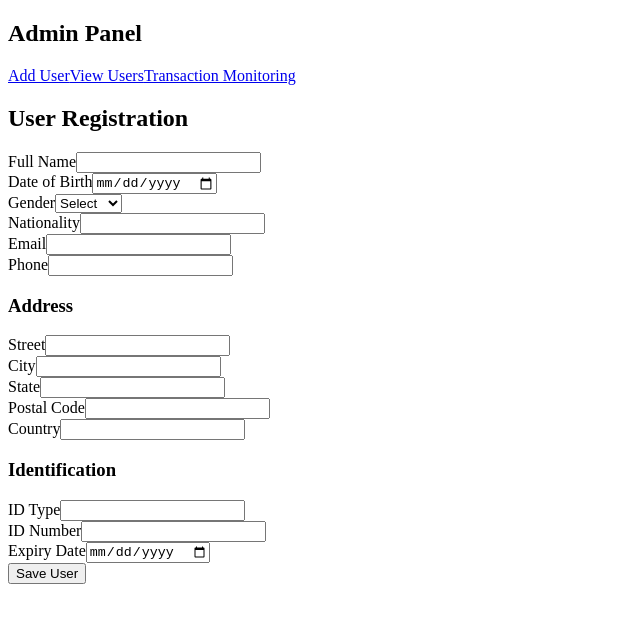
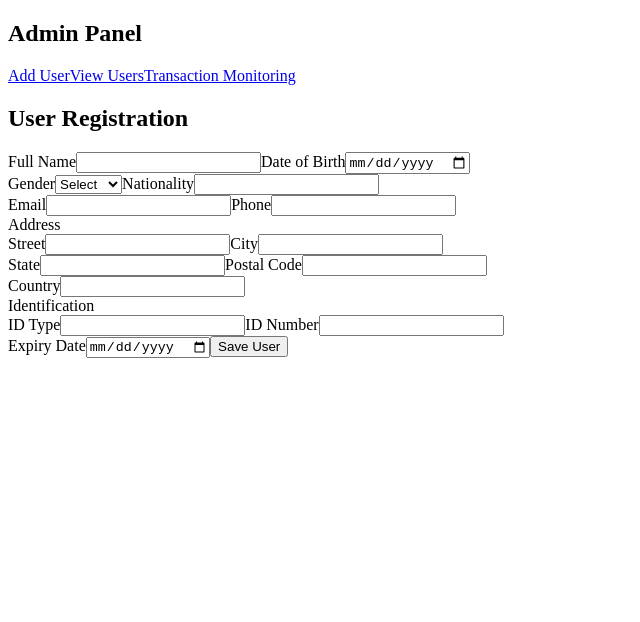
Before and after one commit to Amarjeet01p/admin-panel-monitor, a React (Create React App) app in the folder frontend/: page / in a window 1280 px wide. Shown: the top 622 px of the page, without its empty margins (0-640 px from the left). Built offline with nearby package versions, Linux system fonts and the light colour scheme.

Commit message:
Update UserForm.js

```diff
--- a/frontend/src/UserForm.js
+++ b/frontend/src/UserForm.js
@@ -1,8 +1,8 @@
 import React, { useState } from 'react';
 
-export default function UserForm() {
-  const initialFormData = {
-    name: '',
+function UserForm() {
+  const [formData, setFormData] = useState({
+    fullName: '',
     dob: '',
     gender: '',
     nationality: '',
@@ -11,259 +11,102 @@ export default function UserForm() {
     street: '',
     city: '',
     state: '',
-    postal_code: '',
+    postalCode: '',
     country: '',
-    id_type: '',
-    id_number: '',
-    expiry_date: ''
+    idType: '',
+    idNumber: '',
+    expiryDate: '',
+  });
+
+  const handleChange = (e) => {
+    const { name, value } = e.target;
+    setFormData((prev) => ({ ...prev, [name]: value }));
   };
 
-  const [formData, setFormData] = useState(initialFormData);
-  const [loading, setLoading] = useState(false);
-
-  const handleChange = (e) => {
-    setFormData({
-      ...formData,
-      [e.target.name]: e.target.value
-    });
-  };
-
-  const handleSubmit = async (e) => {
+  const handleSubmit = (e) => {
     e.preventDefault();
-    setLoading(true);
-
-    const payload = {
-      name: formData.name,
-      dob: formData.dob,
-      gender: formData.gender,
-      nationality: formData.nationality,
-      email: formData.email,
-      phone: formData.phone,
-      address: {
-        street: formData.street,
-        city: formData.city,
-        state: formData.state,
-        postal_code: formData.postal_code,
-        country: formData.country
-      },
-      identification: {
-        id_type: formData.id_type,
-        id_number: formData.id_number,
-        expiry_date: formData.expiry_date
-      }
-    };
-
-    try {
-      const res = await fetch('http://localhost:3000/users', {
-        method: 'POST',
-        headers: { 'Content-Type': 'application/json' },
-        body: JSON.stringify(payload)
-      });
-
-      const data = await res.json();
-      setLoading(false);
-
-      if (!res.ok) {
-        alert(`Error: ${data.error || 'Something went wrong'}`);
-        return;
-      }
-
-      alert('User saved successfully!');
-      setFormData(initialFormData);
-    } catch (error) {
-      setLoading(false);
-      alert(`Request failed: ${error.message}`);
-    }
+    console.log('Form submitted:', formData);
   };
 
   return (
-    <div className="max-w-4xl mx-auto p-8 bg-gradient-to-br from-white via-gray-50 to-gray-100 rounded-2xl shadow-2xl mt-10">
-      <h2 className="text-3xl font-extrabold text-center bg-gradient-to-r from-blue-600 to-indigo-600 text-transparent bg-clip-text mb-8">
-        User Registration
-      </h2>
-
-      <form onSubmit={handleSubmit} className="grid grid-cols-1 md:grid-cols-2 gap-6">
-        {/* Personal Info */}
-        <div>
-          <label className="block mb-1 font-medium text-gray-700">Full Name</label>
-          <input
-            type="text"
-            name="name"
-            value={formData.name}
-            onChange={handleChange}
-            required
-            className="w-full px-4 py-2 border rounded-lg shadow-sm focus:outline-none focus:ring-2 focus:ring-blue-500"
-          />
-        </div>
-        <div>
-          <label className="block mb-1 font-medium text-gray-700">Date of Birth</label>
-          <input
-            type="date"
-            name="dob"
-            value={formData.dob}
-            onChange={handleChange}
-            required
-            className="w-full px-4 py-2 border rounded-lg shadow-sm focus:outline-none focus:ring-2 focus:ring-blue-500"
-          />
-        </div>
-        <div>
-          <label className="block mb-1 font-medium text-gray-700">Gender</label>
-          <select
-            name="gender"
-            value={formData.gender}
-            onChange={handleChange}
-            required
-            className="w-full px-4 py-2 border rounded-lg shadow-sm focus:outline-none focus:ring-2 focus:ring-blue-500"
-          >
-            <option value="">Select</option>
-            <option>Male</option>
-            <option>Female</option>
-            <option>Other</option>
-          </select>
-        </div>
-        <div>
-          <label className="block mb-1 font-medium text-gray-700">Nationality</label>
-          <input
-            type="text"
-            name="nationality"
-            value={formData.nationality}
-            onChange={handleChange}
-            required
-            className="w-full px-4 py-2 border rounded-lg shadow-sm focus:outline-none focus:ring-2 focus:ring-blue-500"
-          />
-        </div>
-        <div>
-          <label className="block mb-1 font-medium text-gray-700">Email</label>
-          <input
-            type="email"
-            name="email"
-            value={formData.email}
-            onChange={handleChange}
-            required
-            className="w-full px-4 py-2 border rounded-lg shadow-sm focus:outline-none focus:ring-2 focus:ring-blue-500"
-          />
-        </div>
-        <div>
-          <label className="block mb-1 font-medium text-gray-700">Phone</label>
-          <input
-            type="tel"
-            name="phone"
-            value={formData.phone}
-            onChange={handleChange}
-            required
-            className="w-full px-4 py-2 border rounded-lg shadow-sm focus:outline-none focus:ring-2 focus:ring-blue-500"
-          />
+    <div className="container">
+      <h2>User Registration</h2>
+      <form onSubmit={handleSubmit}>
+        {/* Basic Info */}
+        <div className="grid-two">
+          <label>Full Name
+            <input type="text" name="fullName" value={formData.fullName} onChange={handleChange} />
+          </label>
+          <label>Date of Birth
+            <input type="date" name="dob" value={formData.dob} onChange={handleChange} />
+          </label>
         </div>
 
-        {/* Address Section */}
-        <div className="md:col-span-2 mt-4 bg-blue-100 px-4 py-2 rounded">
-          <h3 className="text-lg font-semibold text-blue-800">Address</h3>
-        </div>
-        <div>
-          <label className="block mb-1 font-medium text-gray-700">Street</label>
-          <input
-            type="text"
-            name="street"
-            value={formData.street}
-            onChange={handleChange}
-            required
-            className="w-full px-4 py-2 border rounded-lg shadow-sm focus:outline-none focus:ring-2 focus:ring-blue-500"
-          />
-        </div>
-        <div>
-          <label className="block mb-1 font-medium text-gray-700">City</label>
-          <input
-            type="text"
-            name="city"
-            value={formData.city}
-            onChange={handleChange}
-            required
-            className="w-full px-4 py-2 border rounded-lg shadow-sm focus:outline-none focus:ring-2 focus:ring-blue-500"
-          />
-        </div>
-        <div>
-          <label className="block mb-1 font-medium text-gray-700">State</label>
-          <input
-            type="text"
-            name="state"
-            value={formData.state}
-            onChange={handleChange}
-            required
-            className="w-full px-4 py-2 border rounded-lg shadow-sm focus:outline-none focus:ring-2 focus:ring-blue-500"
-          />
-        </div>
-        <div>
-          <label className="block mb-1 font-medium text-gray-700">Postal Code</label>
-          <input
-            type="text"
-            name="postal_code"
-            value={formData.postal_code}
-            onChange={handleChange}
-            required
-            className="w-full px-4 py-2 border rounded-lg shadow-sm focus:outline-none focus:ring-2 focus:ring-blue-500"
-          />
-        </div>
-        <div>
-          <label className="block mb-1 font-medium text-gray-700">Country</label>
-          <input
-            type="text"
-            name="country"
-            value={formData.country}
-            onChange={handleChange}
-            required
-            className="w-full px-4 py-2 border rounded-lg shadow-sm focus:outline-none focus:ring-2 focus:ring-blue-500"
-          />
+        <div className="grid-two">
+          <label>Gender
+            <select name="gender" value={formData.gender} onChange={handleChange}>
+              <option value="">Select</option>
+              <option value="male">Male</option>
+              <option value="female">Female</option>
+            </select>
+          </label>
+          <label>Nationality
+            <input type="text" name="nationality" value={formData.nationality} onChange={handleChange} />
+          </label>
         </div>
 
-        {/* Identification Section */}
-        <div className="md:col-span-2 mt-4 bg-indigo-100 px-4 py-2 rounded">
-          <h3 className="text-lg font-semibold text-indigo-800">Identification</h3>
-        </div>
-        <div>
-          <label className="block mb-1 font-medium text-gray-700">ID Type</label>
-          <input
-            type="text"
-            name="id_type"
-            value={formData.id_type}
-            onChange={handleChange}
-            required
-            className="w-full px-4 py-2 border rounded-lg shadow-sm focus:outline-none focus:ring-2 focus:ring-indigo-500"
-          />
-        </div>
-        <div>
-          <label className="block mb-1 font-medium text-gray-700">ID Number</label>
-          <input
-            type="text"
-            name="id_number"
-            value={formData.id_number}
-            onChange={handleChange}
-            required
-            className="w-full px-4 py-2 border rounded-lg shadow-sm focus:outline-none focus:ring-2 focus:ring-indigo-500"
-          />
-        </div>
-        <div>
-          <label className="block mb-1 font-medium text-gray-700">Expiry Date</label>
-          <input
-            type="date"
-            name="expiry_date"
-            value={formData.expiry_date}
-            onChange={handleChange}
-            required
-            className="w-full px-4 py-2 border rounded-lg shadow-sm focus:outline-none focus:ring-2 focus:ring-indigo-500"
-          />
+        <div className="grid-two">
+          <label>Email
+            <input type="email" name="email" value={formData.email} onChange={handleChange} />
+          </label>
+          <label>Phone
+            <input type="tel" name="phone" value={formData.phone} onChange={handleChange} />
+          </label>
         </div>
 
-        {/* Submit Button */}
-        <div className="md:col-span-2 text-center mt-6">
-          <button
-            type="submit"
-            disabled={loading}
-            className="bg-gradient-to-r from-blue-500 to-indigo-600 text-white px-8 py-3 rounded-full font-semibold hover:from-blue-600 hover:to-indigo-700 transition disabled:opacity-60"
-          >
-            {loading ? 'Saving...' : 'Save User'}
-          </button>
+        {/* Address */}
+        <div className="section-title">Address</div>
+        <div className="grid-two">
+          <label>Street
+            <input type="text" name="street" value={formData.street} onChange={handleChange} />
+          </label>
+          <label>City
+            <input type="text" name="city" value={formData.city} onChange={handleChange} />
+          </label>
         </div>
+
+        <div className="grid-two">
+          <label>State
+            <input type="text" name="state" value={formData.state} onChange={handleChange} />
+          </label>
+          <label>Postal Code
+            <input type="text" name="postalCode" value={formData.postalCode} onChange={handleChange} />
+          </label>
+        </div>
+
+        <label>Country
+          <input type="text" name="country" value={formData.country} onChange={handleChange} />
+        </label>
+
+        {/* Identification */}
+        <div className="section-title">Identification</div>
+        <div className="grid-two">
+          <label>ID Type
+            <input type="text" name="idType" value={formData.idType} onChange={handleChange} />
+          </label>
+          <label>ID Number
+            <input type="text" name="idNumber" value={formData.idNumber} onChange={handleChange} />
+          </label>
+        </div>
+
+        <label>Expiry Date
+          <input type="date" name="expiryDate" value={formData.expiryDate} onChange={handleChange} />
+        </label>
+
+        <button type="submit">Save User</button>
       </form>
     </div>
   );
 }
+
+export default UserForm;
```
